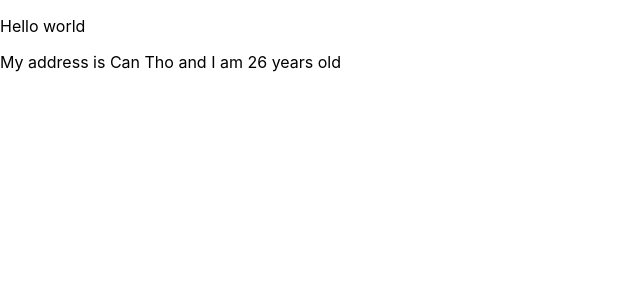
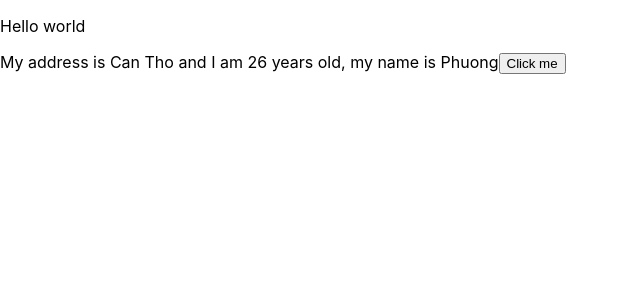
Before and after one commit to phuongpd4/projectreactis_study, a React (Create React App) app: page / in a window 1280 px wide. Shown: the top 300 px of the page, without its empty margins (0-640 px from the left). Built offline with nearby package versions, Linux system fonts and the light colour scheme.

Commit message:
26112025

```diff
--- a/src/components/MyComponents.js
+++ b/src/components/MyComponents.js
@@ -6,14 +6,21 @@ class MyComponents extends React.Component {
         age: 26,
         address: "Can Tho"
     };
-
+    handleClick(event) {
+        console.log(">> Click my button ");
+        console.log("My name is ", this.state.name);
+        this.setState({
+            name: "Tuyen"
+        });
+    }
     /// JSX
     render() {
 
         return (
-            <p>
-                My address is {this.state.address} and I am {this.state.age} years old
-            </p>
+            <div>
+                My address is {this.state.address} and I am {this.state.age} years old, my name is {this.state.name}
+                <button onClick={(event) => { this.handleClick(event) }} >Click me</button>
+            </div>
 
         );
     }
```
